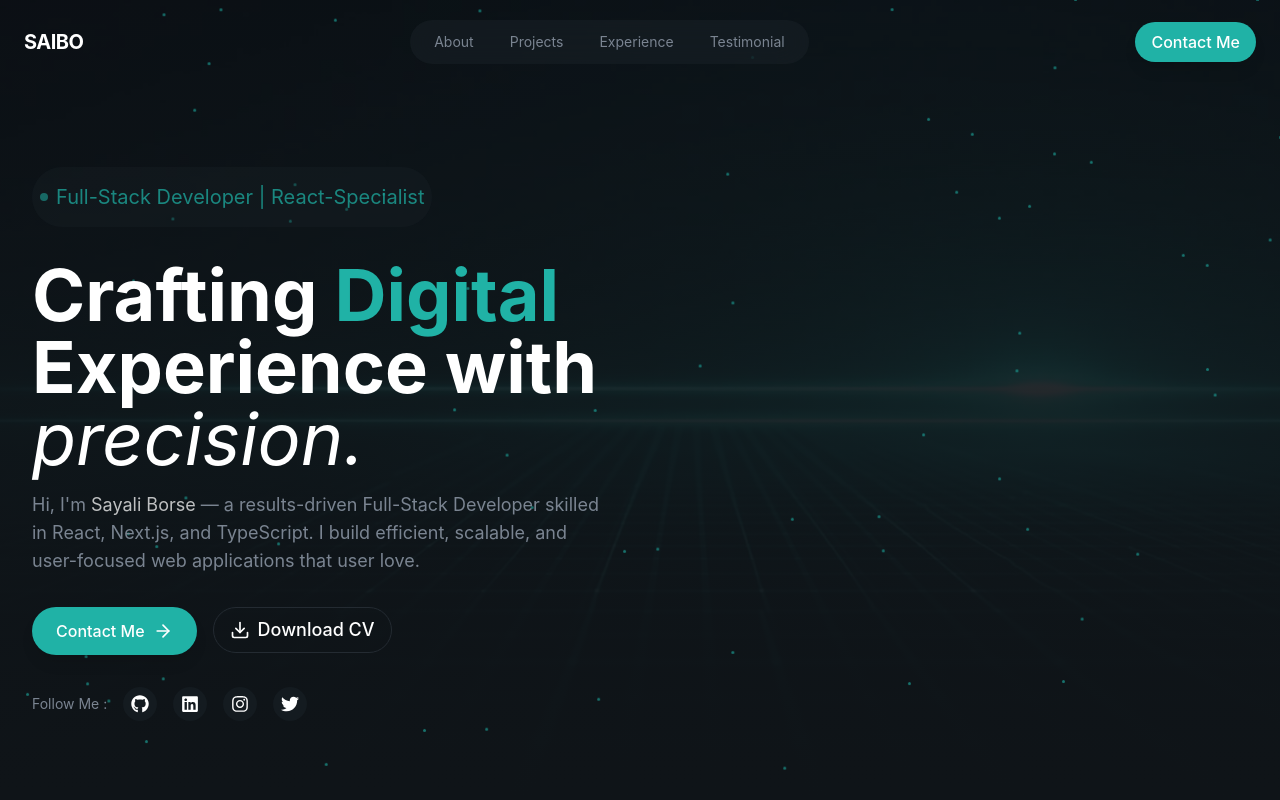
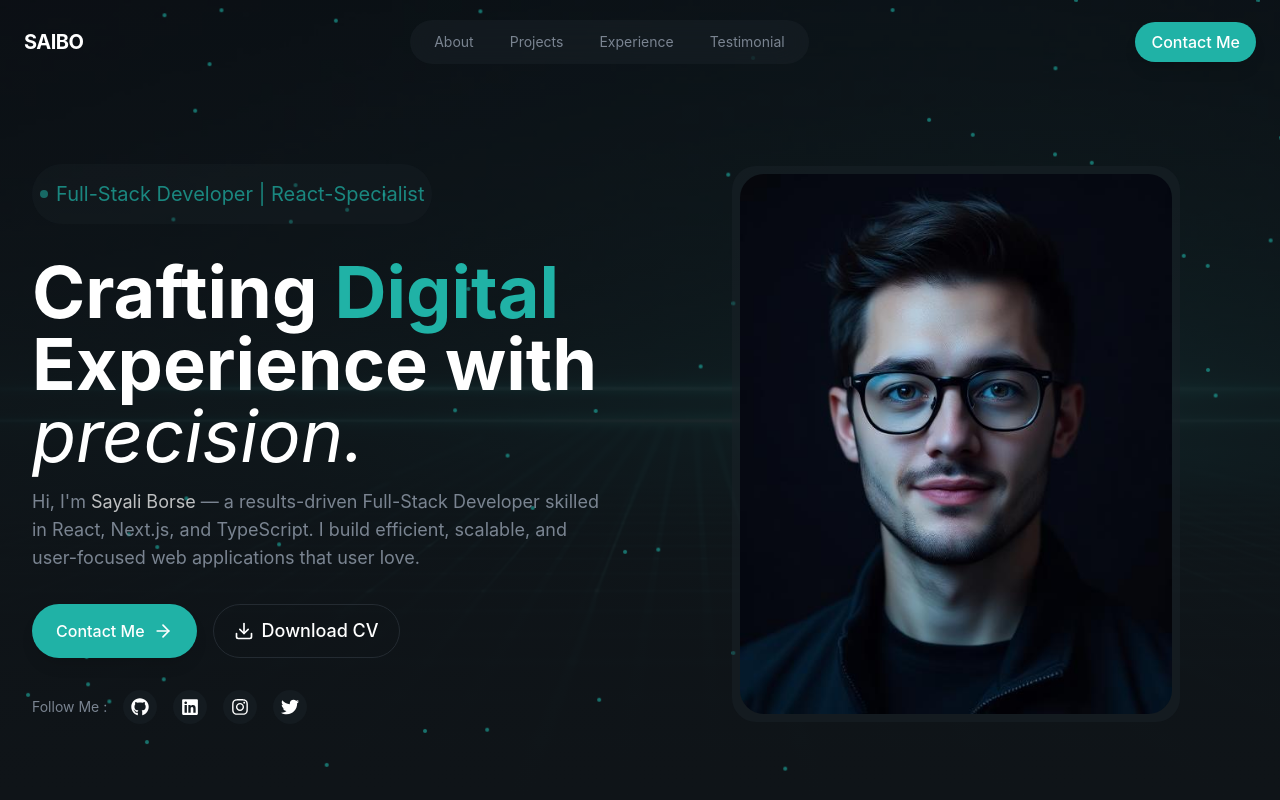
Before and after one commit to sayali-borse/Portfolio-2026, a React (Vite) app: page / in a window 1280 px wide. Built offline with nearby package versions, Linux system fonts and the light colour scheme.

Commit message:
Update index.css and Hero section

```diff
--- a/src/components/AnimatedBorderButton.jsx
+++ b/src/components/AnimatedBorderButton.jsx
@@ -10,7 +10,7 @@ const AnimatedBorderButton = () => {
         duration-1000 focus:outline-none focus-visible:ring-2
         focus-visible:ring-primary focus-visible:ring-offset-2
         disabled:opacity-50 disabled:cursor-not-allowed group
-        px-4 py-2 text-lg font-medium rounded-full overflow-visible
+        px-5 py-3 text-lg font-medium rounded-full  overflow-visible
         animated-border"
       >
         <svg
--- a/src/components/Button.jsx
+++ b/src/components/Button.jsx
@@ -1,6 +1,6 @@
 export const Button = ({ className = "", size = "default", children }) => {
   const baseClasses =
-    "relative overflow-hidden rounded-full font-medium focus:outline-none focus-visible:ring-2 focus-visible:ring-primary bg-primary text-primary-foreground hover:bg-primary/90 shadow-lg shadow-primary/25";
+    "relative overflow-hidden rounded-full font-medium focus:outline-none focus-visible:ring-2 focus-visible:ring-primary bg-primary text-primary-foreground hover:bg-primary/70 shadow-lg shadow-primary/25";
   const sizeClass = {
     sm: "px-4 py-2 text-sm",
     default: "px-6 py-3 text-base",
--- a/src/index.css
+++ b/src/index.css
@@ -51,6 +51,11 @@
     text-shadow: 0 0 30px
       color-mix(in srgb, var(--color-primary) 50%, translate);
   }
+  .glow-border {
+    box-shadow:
+      0 0 20px color-mix(in srgb, var(--color-primary) 20%, translate),
+      inset 0 0 20px color-mix(in srgb, var(--color-primary) 5%, translate);
+  }
 }
 
 @layer utilities {
@@ -102,7 +107,7 @@
   .animation-delay-600 {
     animation-delay: 600ms;
   }
-  .animation-delay-1200 {
+  .animation-delay-700 {
     animation-delay: 700ms;
   }
   @keyframes animated-border {
--- a/src/sections/Hero.jsx
+++ b/src/sections/Hero.jsx
@@ -23,7 +23,7 @@ const Hero = () => {
       <div className="absolute inset-0 overflow-hidden pointer-events-none">
         {[...Array(70)].map((_, i) => (
           <div
-            className="absolute w-0.75 h-0.75 rounded-full opacity-60"
+            className="absolute w-1 h-1 rounded-full opacity-60"
             style={{
               backgroundColor: "#20b2a6",
               // backgroundColor: "#ff4d6d",
@@ -60,7 +60,7 @@ const Hero = () => {
                   precision.
                 </span>
               </h1>
-              <p className="    text-lg text-muted-foreground mx-w-lg animate-fade-in animation-delay-1200">
+              <p className="    text-lg text-muted-foreground mx-w-lg animate-fade-in animation-delay-700">
                 Hi, I'm{" "}
                 <span className="text-white animate-pulse">Sayali Borse</span> —
                 a results-driven Full-Stack Developer skilled in React, Next.js,
@@ -110,7 +110,19 @@ const Hero = () => {
               })}
             </div>
           </div>
-          {/* --- right section  */}
+          {/* --- Right section Add image  */}
+          <div className="relative animate-fade-in animation-delay-300">
+            {/* ----- Profile image---- */}
+            <div className="relative max-w-md mx-auto">
+              <div className="relative glass rounded-3xl p-2 grow-border">
+                <img
+                  src="./public/profile-photo.jpg"
+                  alt="Profile pic"
+                  className=" w-full aspect-4/5 object-cover rounded-3xl"
+                />
+              </div>
+            </div>
+          </div>
         </div>
       </div>
     </section>
```
